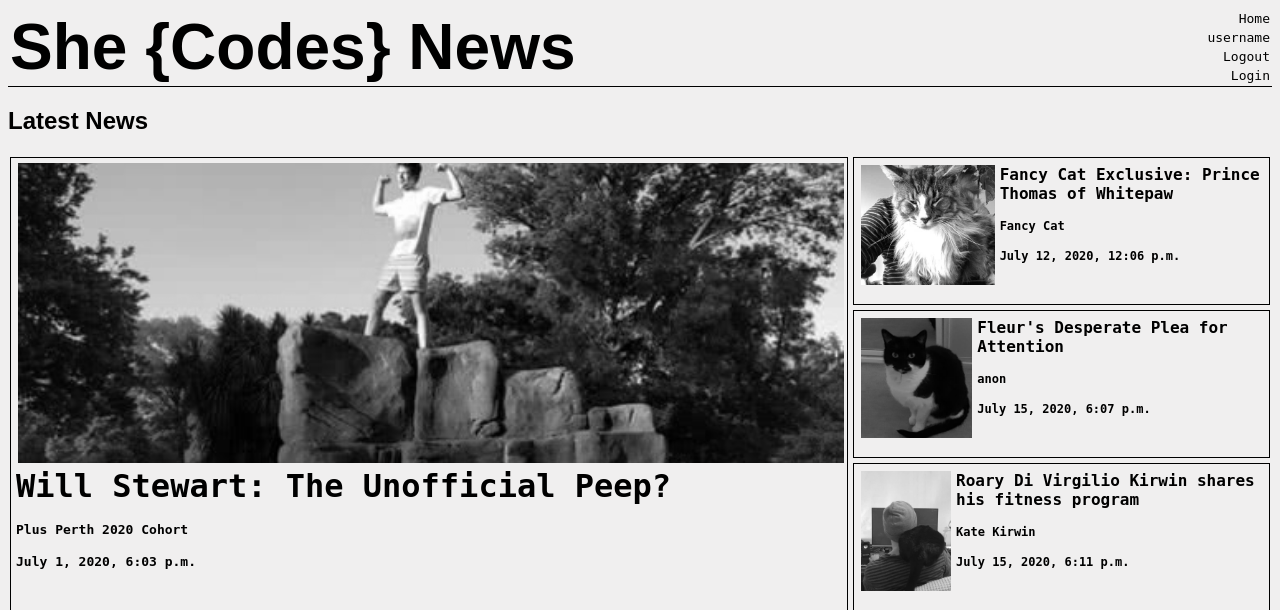
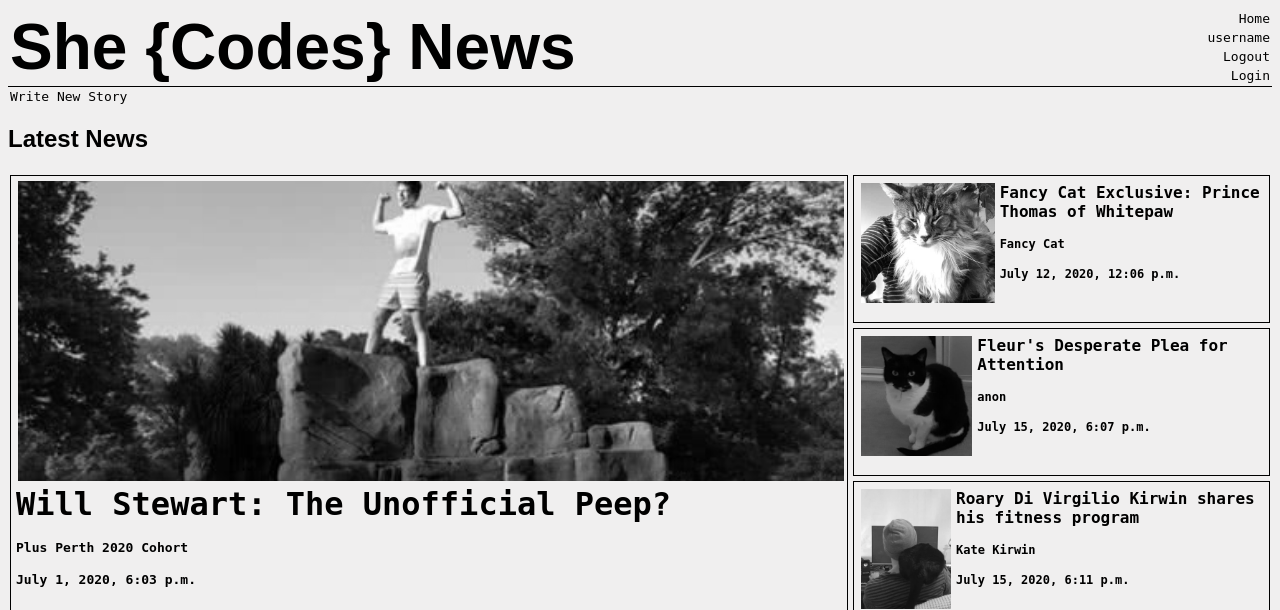
Before and after one commit to SheCodesAus/she-codes-django-news-project-miaozhaod, a Django app: page /news/ in a window 1280 px wide. Shown: the top 610 px of the page. Run offline with Django 4.2, Linux system fonts and the light colour scheme; data comes from the database, SQL or seed files in the repository; some web fonts are replaced.

Commit message:
Put the add new story page into the news/index.html

```diff
--- a/she_codes_news/news/templates/news/index.html
+++ b/she_codes_news/news/templates/news/index.html
@@ -1,6 +1,7 @@
 {% extends "base.html" %} {% load static %} {% block stylesheets %}
 <link rel="stylesheet" type="text/css" href="{% static 'news/styles.css' %}" />
 {% endblock%} {% block content %}
+<a href="{% url 'news:newStory' %}">Write New Story</a>
 <h2>Latest News</h2>
 
 <div id="latest-stories">
```
